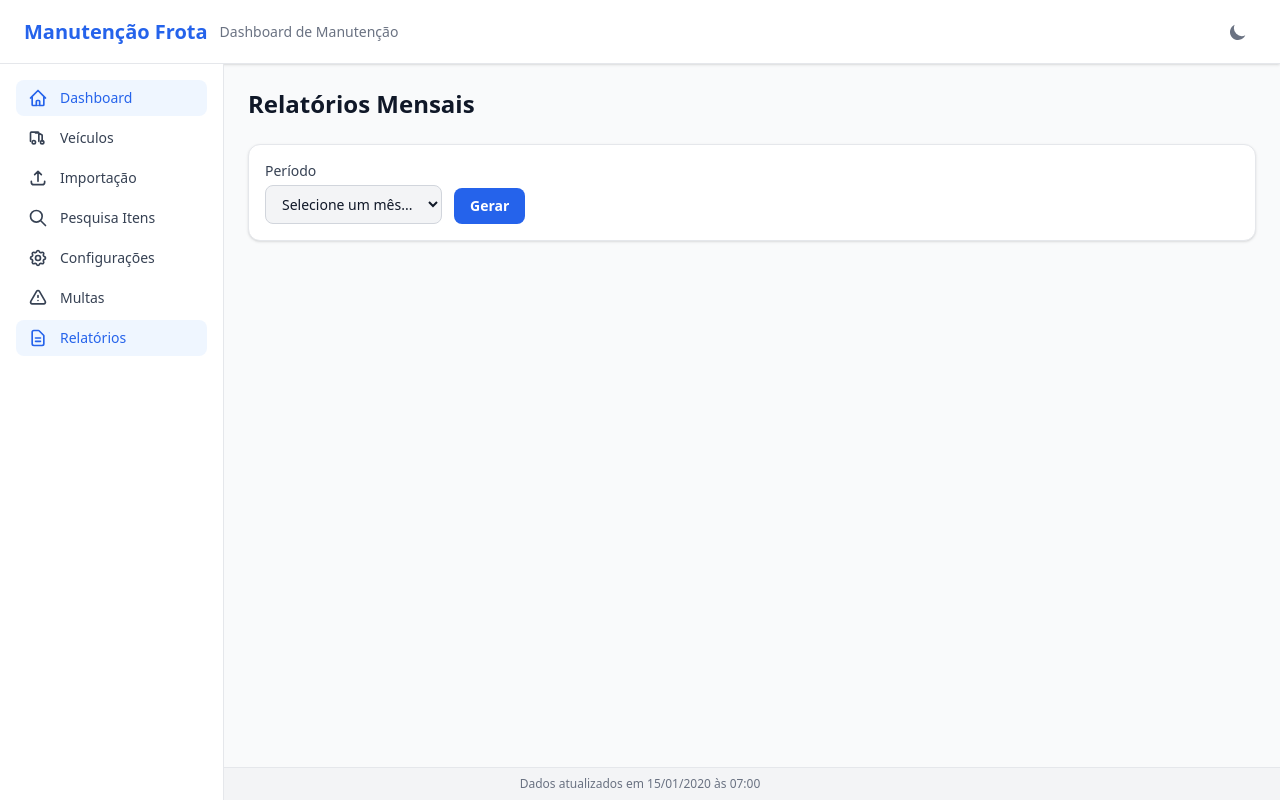
After one commit to aliastrackingna/dashboard_manutencoes, a Django app: page /relatorios/ in a window 1280 px wide. The commit adds this page. Run offline with Django 5.2, Linux system fonts and the light colour scheme; a user stored in the database is signed in; tables that the repository leaves empty hold one stand-in row (values such as "Sample post").

Commit message:
Adicionar módulo de relatórios mensais e campo data_integracao
Novo app relatorios com listagem de OS executadas por mês de integração,
cálculo de atraso e soma de valores. Adiciona data_integracao ao modelo
Manutencao e ao parser de importação CSV. Atualiza sidebar e CLAUDE.md.

Co-Authored-By: Claude Opus 4.6 <noreply@anthropic.com>

```diff
--- a/apps/importacao/parsers/manutencoes.py
+++ b/apps/importacao/parsers/manutencoes.py
@@ -74,6 +74,10 @@ def importar_manutencoes(file):
         if data_encerramento:
             data_encerramento = timezone.make_aware(data_encerramento)
 
+        data_integracao = parse_datetime_br(data_integracao_str)
+        if data_integracao:
+            data_integracao = timezone.make_aware(data_integracao)
+
         if status in ('Integrada Financeiro', 'XPTO'):
             status = 'Executada'
 
@@ -85,6 +89,7 @@ def importar_manutencoes(file):
             'modelo_veiculo': modelo_veiculo,
             'data_abertura': data_abertura,
             'data_encerramento': data_encerramento,
+            'data_integracao': data_integracao,
             'descricao': descricao,
             'status': status,
             'flag_especial': parse_bool_flag(flag_str),
--- a/apps/manutencoes/models.py
+++ b/apps/manutencoes/models.py
@@ -17,6 +17,7 @@ class Manutencao(models.Model):
     data_abertura = models.DateTimeField()
     data_previsao = models.DateTimeField(null=True, blank=True)
     data_encerramento = models.DateTimeField(null=True, blank=True)
+    data_integracao = models.DateTimeField(null=True, blank=True)
     inicio_execucao = models.DateTimeField(null=True, blank=True)
     fim_execucao = models.DateTimeField(null=True, blank=True)
     descricao = models.TextField(blank=True, default='')
--- /dev/null
+++ b/apps/relatorios/templates/relatorios/index.html
@@ -0,0 +1,86 @@
+{% extends "base.html" %}
+{% load format_brl %}
+{% block title %}Relatórios — Manutenção Frota{% endblock %}
+
+{% block content %}
+<h1 class="text-2xl font-bold mb-6">Relatórios Mensais</h1>
+
+<div class="bg-white dark:bg-gray-800 rounded-xl shadow-sm border border-gray-200 dark:border-gray-700 p-4 mb-6">
+    <form method="get" class="flex flex-wrap items-end gap-3">
+        <div>
+            <label for="mes" class="block text-sm font-medium text-gray-700 dark:text-gray-300 mb-1">Período</label>
+            <select name="mes" id="mes"
+                    class="rounded-lg border border-gray-300 bg-gray-100 dark:border-gray-600 dark:bg-gray-700 dark:text-white px-3 py-2 text-sm">
+                <option value="">Selecione um mês...</option>
+                {% for m in meses_disponiveis %}
+                <option value="{{ m.valor }}" {% if mes_selecionado == m.valor %}selected{% endif %}>{{ m.label }}</option>
+                {% endfor %}
+            </select>
+        </div>
+        <button type="submit"
+                class="bg-primary hover:bg-primary-dark text-white font-semibold py-2 px-4 rounded-lg text-sm transition-colors">
+            Gerar
+        </button>
+    </form>
+</div>
+
+{% if mes_selecionado %}
+{% if ordens %}
+<p class="text-sm text-gray-400 mb-4">{{ ordens|length }} OS executada(s)</p>
+
+<div class="overflow-x-auto bg-white dark:bg-gray-800 rounded-xl shadow-sm border border-gray-200 dark:border-gray-700">
+    <table class="w-full text-sm">
+        <thead class="bg-gray-50 dark:bg-gray-700 text-gray-500 dark:text-gray-400 text-xs uppercase">
+            <tr>
+                <th class="px-4 py-3 text-left">OS</th>
+                <th class="px-4 py-3 text-left">Placa</th>
+                <th class="px-4 py-3 text-left">Modelo</th>
+                <th class="px-4 py-3 text-left">Unidade</th>
+                <th class="px-4 py-3 text-left">Abertura</th>
+                <th class="px-4 py-3 text-left">Início Exec.</th>
+                <th class="px-4 py-3 text-left">Fim Exec.</th>
+                <th class="px-4 py-3 text-left">Encerramento</th>
+                <th class="px-4 py-3 text-left">Integração</th>
+                <th class="px-4 py-3 text-right">Valor</th>
+                <th class="px-4 py-3 text-center">Atraso</th>
+            </tr>
+        </thead>
+        <tbody class="divide-y divide-gray-200 dark:divide-gray-700">
+            {% for item in ordens %}
+            <tr class="hover:bg-gray-50 dark:hover:bg-gray-700/50">
+                <td class="px-4 py-3 font-mono font-semibold">{{ item.os.numero_os }}</td>
+                <td class="px-4 py-3 font-mono">{{ item.os.veiculo.placa }}</td>
+                <td class="px-4 py-3">{{ item.os.modelo_veiculo }}</td>
+                <td class="px-4 py-3">{{ item.os.veiculo.unidade|default:"-" }}</td>
+                <td class="px-4 py-3">{{ item.os.data_abertura|date:"d/m/Y" }}</td>
+                <td class="px-4 py-3">{{ item.os.inicio_execucao|date:"d/m/Y"|default:"-" }}</td>
+                <td class="px-4 py-3">{{ item.os.fim_execucao|date:"d/m/Y"|default:"-" }}</td>
+                <td class="px-4 py-3">{{ item.os.data_encerramento|date:"d/m/Y"|default:"-" }}</td>
+                <td class="px-4 py-3">{{ item.os.data_integracao|date:"d/m/Y"|default:"-" }}</td>
+                <td class="px-4 py-3 text-right font-mono">R$ {{ item.os.valor_total|brl }}</td>
+                <td class="px-4 py-3 text-center">
+                    {% if item.em_atraso is None %}
+                    <span class="text-gray-400">-</span>
+                    {% elif item.em_atraso %}
+                    <span class="inline-block px-2 py-0.5 rounded text-xs font-semibold bg-red-100 text-red-700 dark:bg-red-900 dark:text-red-300">Sim</span>
+                    {% else %}
+                    <span class="inline-block px-2 py-0.5 rounded text-xs font-semibold bg-green-100 text-green-700 dark:bg-green-900 dark:text-green-300">Não</span>
+                    {% endif %}
+                </td>
+            </tr>
+            {% endfor %}
+        </tbody>
+        <tfoot class="bg-gray-50 dark:bg-gray-700 font-semibold">
+            <tr>
+                <td class="px-4 py-3" colspan="9">Total</td>
+                <td class="px-4 py-3 text-right font-mono">R$ {{ valor_total_soma|brl }}</td>
+                <td></td>
+            </tr>
+        </tfoot>
+    </table>
+</div>
+{% else %}
+<p class="text-gray-400 text-sm">Nenhuma OS executada neste período.</p>
+{% endif %}
+{% endif %}
+{% endblock %}
--- /dev/null
+++ b/apps/relatorios/urls.py
@@ -0,0 +1,9 @@
+from django.urls import path
+
+from . import views
+
+app_name = 'relatorios'
+
+urlpatterns = [
+    path('', views.index, name='index'),
+]
--- /dev/null
+++ b/apps/relatorios/views.py
@@ -0,0 +1,74 @@
+from django.db.models import Sum
+from django.shortcuts import render
+
+from apps.manutencoes.models import Manutencao
+
+MESES_PT = {
+    1: 'Janeiro', 2: 'Fevereiro', 3: 'Março', 4: 'Abril',
+    5: 'Maio', 6: 'Junho', 7: 'Julho', 8: 'Agosto',
+    9: 'Setembro', 10: 'Outubro', 11: 'Novembro', 12: 'Dezembro',
+}
+
+
+def _calcular_atraso(os):
+    """Retorna True (atraso), False (no prazo) ou None (sem dados de previsão)."""
+    if not os.inicio_execucao or not os.fim_execucao:
+        return None
+    orcamento = os.orcamentos.filter(
+        status='Executado', previsao_em_dias__gt=0,
+    ).first()
+    if not orcamento:
+        return None
+    dias_execucao = (os.fim_execucao - os.inicio_execucao).total_seconds() / 86400
+    return dias_execucao > orcamento.previsao_em_dias
+
+
+def index(request):
+    meses_datas = (
+        Manutencao.objects
+        .filter(status='Executada', data_integracao__isnull=False)
+        .dates('data_integracao', 'month', order='DESC')
+    )
+    meses_disponiveis = [
+        {
+            'valor': d.strftime('%Y-%m'),
+            'label': f'{MESES_PT[d.month]}/{d.year}',
+        }
+        for d in meses_datas
+    ]
+
+    mes_selecionado = request.GET.get('mes', '')
+    ordens = []
+    valor_total_soma = 0
+
+    if mes_selecionado:
+        try:
+            ano, mes = mes_selecionado.split('-')
+            ano, mes = int(ano), int(mes)
+        except (ValueError, AttributeError):
+            ano, mes = None, None
+
+        if ano and mes:
+            qs = (
+                Manutencao.objects
+                .filter(
+                    status='Executada',
+                    data_integracao__year=ano,
+                    data_integracao__month=mes,
+                )
+                .select_related('veiculo')
+                .prefetch_related('orcamentos')
+            )
+            for os_obj in qs:
+                ordens.append({
+                    'os': os_obj,
+                    'em_atraso': _calcular_atraso(os_obj),
+                })
+            valor_total_soma = qs.aggregate(total=Sum('valor_total'))['total'] or 0
+
+    return render(request, 'relatorios/index.html', {
+        'meses_disponiveis': meses_disponiveis,
+        'ordens': ordens,
+        'mes_selecionado': mes_selecionado,
+        'valor_total_soma': valor_total_soma,
+    })
--- a/config/settings.py
+++ b/config/settings.py
@@ -48,6 +48,7 @@ INSTALLED_APPS = [
     'apps.pesquisa',
     'apps.configuracoes',
     'apps.multas',
+    'apps.relatorios',
 ]
 
 MIDDLEWARE = [
--- a/config/urls.py
+++ b/config/urls.py
@@ -15,4 +15,5 @@ urlpatterns = [
     path('pesquisa/', include('apps.pesquisa.urls')),
     path('configuracoes/', include('apps.configuracoes.urls')),
     path('multas/', include('apps.multas.urls')),
+    path('relatorios/', include('apps.relatorios.urls')),
 ]
--- a/templates/partials/sidebar.html
+++ b/templates/partials/sidebar.html
@@ -46,6 +46,13 @@
             <svg class="w-5 h-5" fill="none" stroke="currentColor" viewBox="0 0 24 24"><path stroke-linecap="round" stroke-linejoin="round" stroke-width="2" d="M12 9v2m0 4h.01m-6.938 4h13.856c1.54 0 2.502-1.667 1.732-3L13.732 4c-.77-1.333-2.694-1.333-3.464 0L3.34 16c-.77 1.333.192 3 1.732 3z"/></svg>
             Multas
         </a>
+        <a href="{% url 'relatorios:index' %}"
+           class="flex items-center gap-3 px-3 py-2 rounded-lg text-sm font-medium
+                  {% if 'relatorios' in request.path %}bg-blue-50 text-primary dark:bg-blue-900/30 dark:text-blue-400
+                  {% else %}text-gray-700 hover:bg-gray-100 dark:text-gray-300 dark:hover:bg-gray-700{% endif %}">
+            <svg class="w-5 h-5" fill="none" stroke="currentColor" viewBox="0 0 24 24"><path stroke-linecap="round" stroke-linejoin="round" stroke-width="2" d="M9 12h6m-6 4h6m2 5H7a2 2 0 01-2-2V5a2 2 0 012-2h5.586a1 1 0 01.707.293l5.414 5.414a1 1 0 01.293.707V19a2 2 0 01-2 2z"/></svg>
+            Relatórios
+        </a>
         {% endwith %}
     </nav>
 </aside>
```
Also changed, not shown: CLAUDE.md (+11 -3 lines), apps/relatorios/apps.py (added, +7 -0 lines), apps/relatorios/tests.py (added, +85 -0 lines), apps/manutencoes/migrations/0004_manutencao_data_integracao.py (added), apps/relatorios/__init__.py (added).
